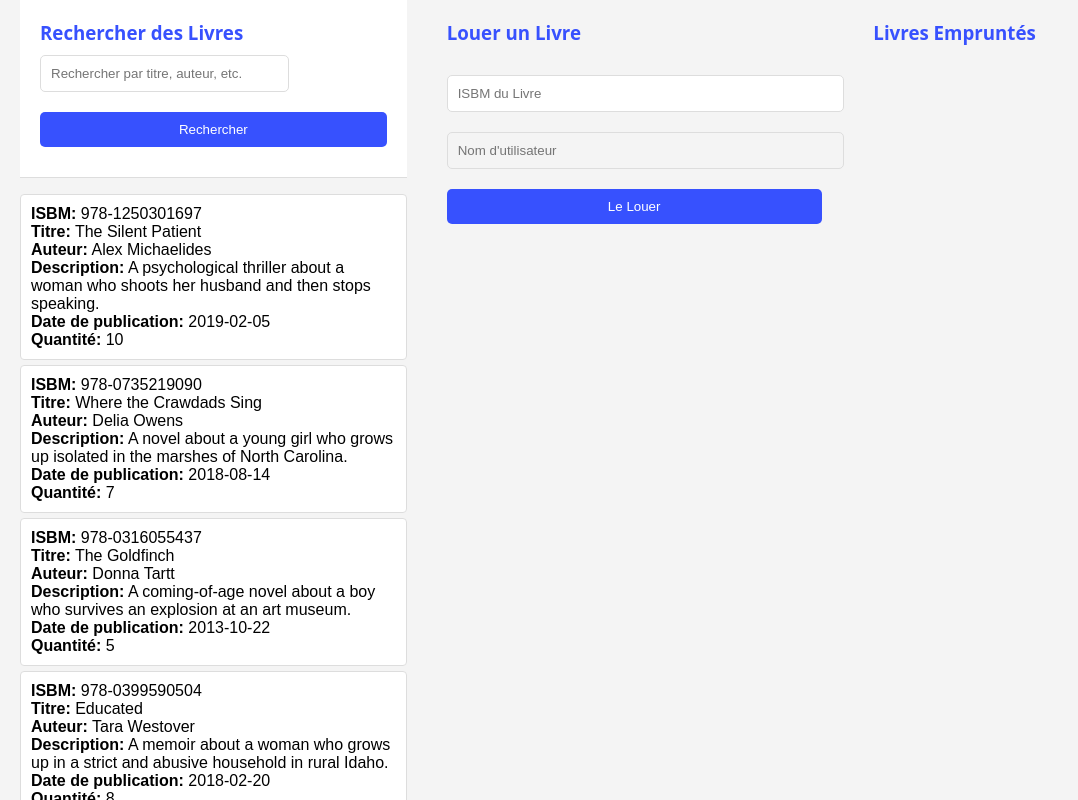
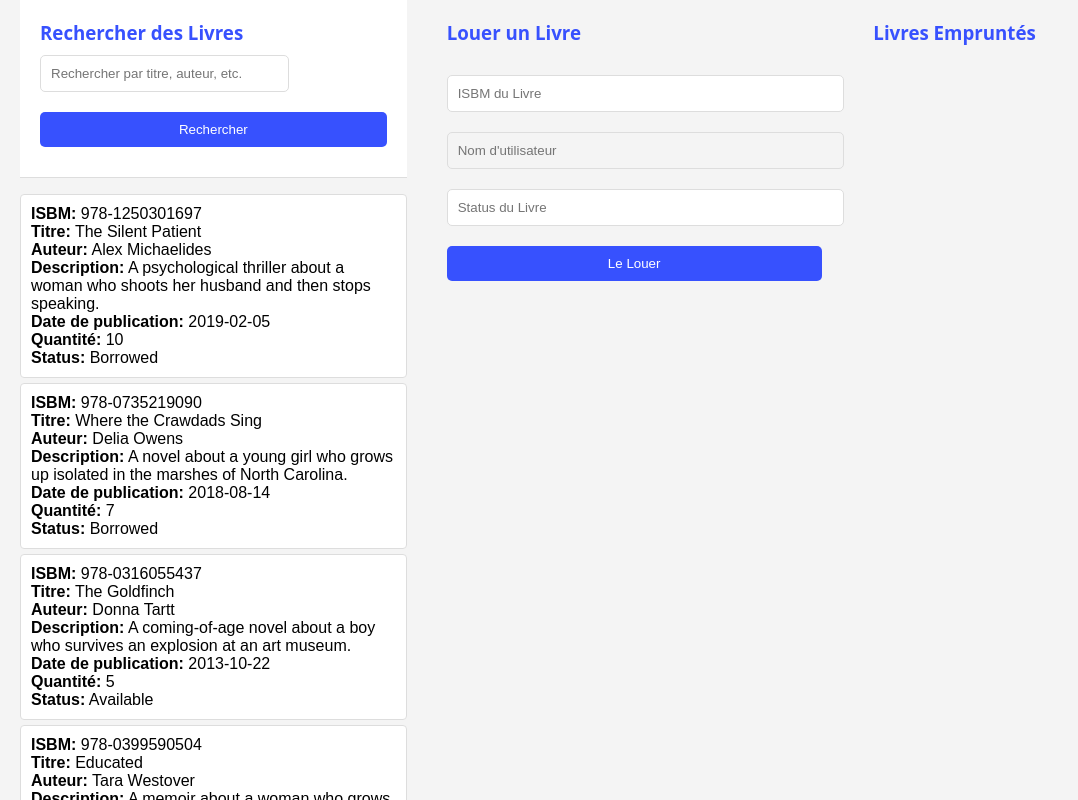
Before and after one commit to ISEN-2020/customer-ui, a React (Create React App) app: page /dashboard in a window 1280 px wide. Shown: the whole page, without its empty margins (0-1078 px from the left). Built offline with nearby package versions, Linux system fonts and the light colour scheme.

Commit message:
Pipeline's creation

```diff
--- a/src/mockData.json
+++ b/src/mockData.json
@@ -7,7 +7,8 @@
       "author": "Alex Michaelides",
       "publicationDate": "2019-02-05",
       "quantity": 10,
-      "isbn": "978-1250301697"
+      "isbn": "978-1250301697",
+      "status": "Borrowed"
     },
     {
       "id": "2",
@@ -16,7 +17,8 @@
       "author": "Delia Owens",
       "publicationDate": "2018-08-14",
       "quantity": 7,
-      "isbn": "978-0735219090"
+      "isbn": "978-0735219090",
+      "status": "Borrowed"
     },
     {
       "id": "3",
@@ -25,7 +27,8 @@
       "author": "Donna Tartt",
       "publicationDate": "2013-10-22",
       "quantity": 5,
-      "isbn": "978-0316055437"
+      "isbn": "978-0316055437",
+      "status": "Available"
     },
     {
       "id": "4",
@@ -34,7 +37,8 @@
       "author": "Tara Westover",
       "publicationDate": "2018-02-20",
       "quantity": 8,
-      "isbn": "978-0399590504"
+      "isbn": "978-0399590504",
+      "status": "Available"
     },
     {
       "id": "5",
@@ -43,7 +47,8 @@
       "author": "Erin Morgenstern",
       "publicationDate": "2011-09-13",
       "quantity": 6,
-      "isbn": "978-0385534642"
+      "isbn": "978-0385534642",
+      "status": "Available"
     },
     {
       "id": "6",
@@ -52,7 +57,8 @@
       "author": "Celeste Ng",
       "publicationDate": "2017-09-12",
       "quantity": 9,
-      "isbn": "978-0735224315"
+      "isbn": "978-0735224315",
+      "status": "Available"
     }
   ],
   "borrowedBooks": [
--- a/src/pages/UserDashboard.js
+++ b/src/pages/UserDashboard.js
@@ -9,6 +9,7 @@ const UserDashboard = () => {
   const [searchQuery, setSearchQuery] = useState('');
   const [filteredBooks, setFilteredBooks] = useState([]);
   const [bookId, setBookId] = useState('');
+  const [bookStatus, setBookStatus] = useState('');
   const [username, setUsername] = useState('');
 
   useEffect(() => {
@@ -41,7 +42,8 @@ const UserDashboard = () => {
     try {
       const lendingData = {
         "user_email": username,
-        "book_id": bookId
+        "book_id": bookId,
+        "status":bookStatus
       };
 
       const response = await axios.post('http://127.0.0.1:8000/api/create-lending/', lendingData);
@@ -80,7 +82,8 @@ const UserDashboard = () => {
               <strong>Auteur:</strong> {book.author}<br/>
               <strong>Description:</strong> {book.description}<br/>
               <strong>Date de publication:</strong> {book.publicationDate}<br/>
-              <strong>Quantité:</strong> {book.quantity}
+              <strong>Quantité:</strong> {book.quantity}<br/>
+              <strong>Status:</strong> {book.status}
             </li>
           ))}
         </ul>
@@ -101,6 +104,12 @@ const UserDashboard = () => {
             value={username}
             readOnly
           />
+          <input
+            type="text"
+            placeholder="Status du Livre"
+            value={bookStatus}
+            onChange={(e) => setBookStatus(e.target.value)}
+          />
           <button type="submit">Le Louer</button>
         </form>
       </div>
```
Also changed, not shown: 1 other file (tests, documents, lock files or other folders).
